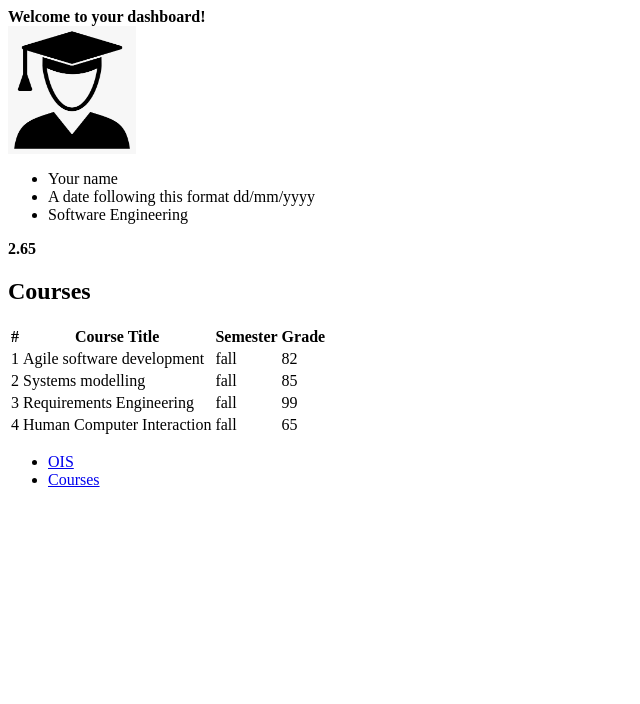
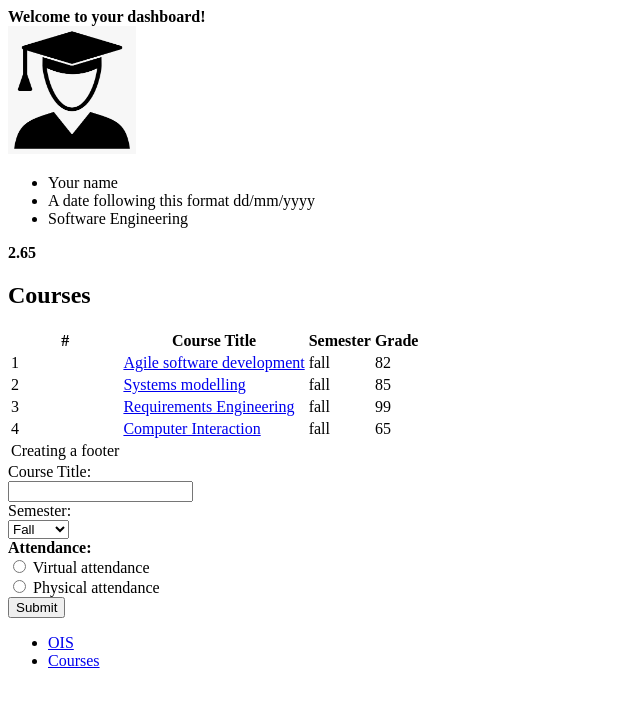
Before and after one commit to ElisVingisar/WAD23-LAB2, a plain HTML site: page index.html in a window 1280 px wide. Shown: the whole page, without its empty margins (0-640 px from the left). Drawn offline with Linux system fonts and the light colour scheme.

Commit message:
lab 2 changes

```diff
--- a/index.html
+++ b/index.html
@@ -1,3 +1,4 @@
+<!DOCTYPE html>
 <html lang="en">
   <head>
     <meta charset="UTF-8">
@@ -38,30 +39,60 @@
             <tbody>
             <tr>
                 <td>1</td>
-                <td>Agile software development</td>
+                <td>
+                    <a href="https://courses.cs.ut.ee/2023/ASD/fall" target="_blank"> Agile software development </a>
+                </td>
                 <td>fall</td>
                 <td>82</td>
             </tr>
             <tr>
                 <td>2</td>
-                <td> Systems modelling </td>
+                <td>
+                    <a href="https://courses.cs.ut.ee/2023/systemsmodelling/fall" target="_blank"> Systems modelling  </a>
+                </td>
                 <td>fall</td>
                 <td>85</td>
             </tr>
             <tr>
                 <td>3</td>
-                <td> Requirements Engineering </td>
+                <td>
+                     <a href="https://courses.cs.ut.ee/2023/RE/fall" target="_blank" > Requirements Engineering</a>
+                </td>
                 <td>fall</td>
                 <td>99</td>
             </tr>
             <tr>
                 <td>4</td>
-                <td> Human Computer Interaction </td>
+                <td>
+                    <a href="https://courses.cs.ut.ee/2023/HCI/fall" target="_blank"> Computer Interaction </a>
+                </td>
                 <td>fall</td>
                 <td>65</td>
             </tr>
             </tbody>
+            <tfoot>
+                <tr>
+                    <td>
+                        Creating a footer
+                    </td>
+                </tr>
+            </tfoot>
         </table>
+        <form>
+            <label>Course Title:</label><br>
+            <input type="text"><br>
+            <label for="semester">Semester:</label><br>
+            <select id="semester">
+                <option value="fall">Fall</option>
+                <option value="spring">Spring</option>
+            </select><br>
+            <label><b>Attendance:</b></label><br>
+            <input type="radio" id="virtual" name="attq">
+            <label for="virtual">Virtual attendance</label><br>
+            <input type="radio" id="physical" name="attq">
+            <label for="physical">Physical attendance</label><br>
+            <input type="submit" value="Submit">
+        </form>
     </section>
     <footer>
         <ul>
```
